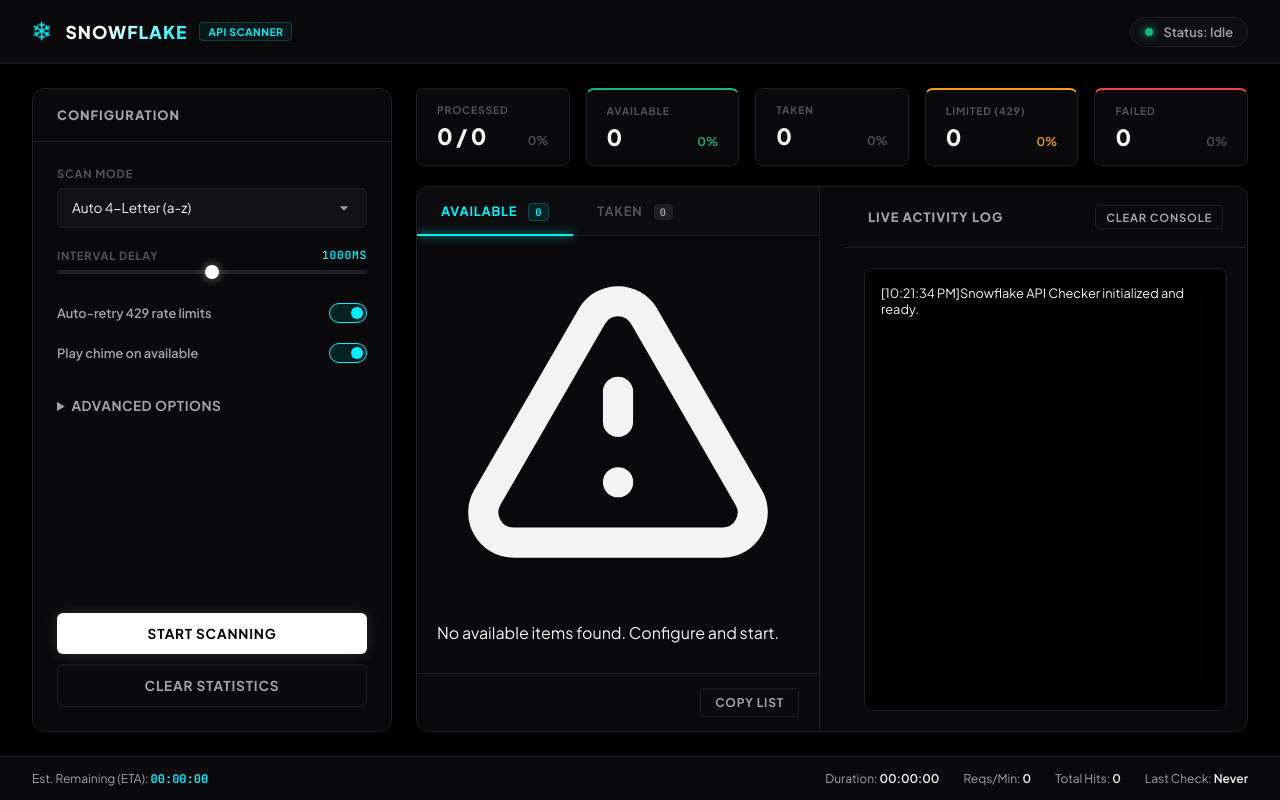
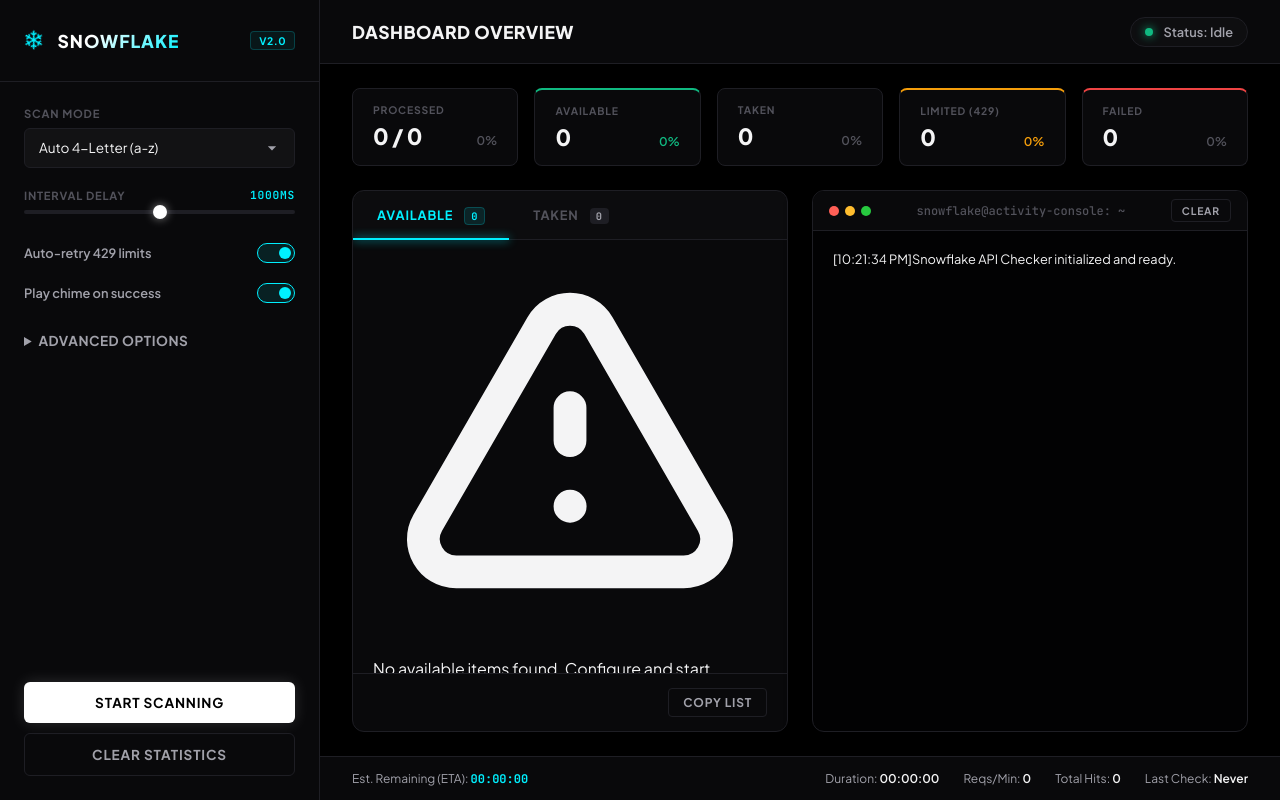
Before and after one commit to reganahom40-ship-it/best-4l-checker, a website: page public/index.html in a window 1280 px wide. Drawn offline with nearby package versions, Linux system fonts and the light colour scheme.

Commit message:
implement sidebar layout structure in HTML, direct fetch bypass logic to resolve NAT loopback on Render

```diff
--- a/public/index.html
+++ b/public/index.html
@@ -9,8 +9,6 @@
   <link rel="preconnect" href="https://fonts.googleapis.com">
   <link rel="preconnect" href="https://fonts.gstatic.com" crossorigin>
   <link href="https://fonts.googleapis.com/css2?family=Plus+Jakarta+Sans:wght@400;500;600;700;800&family=JetBrains+Mono:wght@400;500;600;700&display=swap" rel="stylesheet">
-
-  <script src="https://cdn.jsdelivr.net/npm/chart.js"></script>
 
   <style>
     :root {
@@ -46,22 +44,38 @@
       background-color: var(--bg-black);
       color: var(--text-primary);
       display: flex;
-      flex-direction: column;
       height: 100vh;
       overflow: hidden;
       -webkit-font-smoothing: antialiased;
       -moz-osx-font-smoothing: grayscale;
     }
 
-    /* TOP HEADER BAR */
-    nav {
-      height: 64px;
+    /* MAIN CONTAINER: SIDEBAR + CONTENT */
+    .app-wrapper {
+      display: flex;
+      width: 100%;
+      height: 100%;
+      overflow: hidden;
+    }
+
+    /* LEFT SIDEBAR */
+    aside {
+      width: 320px;
+      background: var(--bg-card);
+      border-right: 1px solid var(--border-color);
+      display: flex;
+      flex-direction: column;
+      flex-shrink: 0;
+      overflow-y: auto;
+      box-shadow: 4px 0 24px rgba(0, 0, 0, 0.8);
+    }
+
+    .brand-section {
+      padding: 24px;
       border-bottom: 1px solid var(--border-color);
       display: flex;
       align-items: center;
       justify-content: space-between;
-      padding: 0 32px;
-      background: var(--bg-card);
     }
 
     .brand {
@@ -99,6 +113,42 @@
       text-transform: uppercase;
     }
 
+    .sidebar-body {
+      padding: 24px;
+      display: flex;
+      flex-direction: column;
+      gap: 20px;
+      flex: 1;
+    }
+
+    /* MAIN RIGHT PANEL */
+    main {
+      flex: 1;
+      display: flex;
+      flex-direction: column;
+      overflow: hidden;
+      background: var(--bg-black);
+    }
+
+    /* TOP HEADER */
+    header {
+      height: 64px;
+      border-bottom: 1px solid var(--border-color);
+      display: flex;
+      align-items: center;
+      justify-content: space-between;
+      padding: 0 32px;
+      background: var(--bg-card);
+      flex-shrink: 0;
+    }
+
+    .header-title h2 {
+      font-size: 1.10rem;
+      font-weight: 800;
+      letter-spacing: 0.5px;
+      text-transform: uppercase;
+    }
+
     .status-indicator {
       display: flex;
       align-items: center;
@@ -126,20 +176,73 @@
       animation: pulse 1.2s infinite;
     }
 
-    /* DASHBOARD WRAPPER */
-    .dashboard {
+    /* MAIN CONTENT VIEW */
+    .view-content {
       flex: 1;
+      padding: 24px 32px;
       display: grid;
-      grid-template-columns: 360px 1fr;
+      grid-template-rows: auto 1fr;
       gap: 24px;
-      padding: 24px 32px 24px 32px;
       overflow: hidden;
     }
 
-    @media (max-width: 950px) {
-      .dashboard {
-        grid-template-columns: 1fr;
+    /* TOP METRICS ROW */
+    .metrics-row {
+      display: grid;
+      grid-template-columns: repeat(5, 1fr);
+      gap: 16px;
     }
+
+    .metric-card {
+      background: var(--bg-card);
+      border: 1px solid var(--border-color);
+      border-radius: 8px;
+      padding: 14px 20px;
+      display: flex;
+      flex-direction: column;
+      gap: 6px;
+      box-shadow: 0 4px 12px rgba(0, 0, 0, 0.4);
+    }
+
+    .metric-card.available { border-top: 2px solid var(--success); }
+    .metric-card.rate-limited { border-top: 2px solid var(--warning); }
+    .metric-card.failed { border-top: 2px solid var(--danger); }
+
+    .metric-lbl {
+      font-size: 0.65rem;
+      font-weight: 700;
+      color: var(--text-muted);
+      text-transform: uppercase;
+      letter-spacing: 0.8px;
+    }
+
+    .metric-data-row {
+      display: flex;
+      align-items: baseline;
+      justify-content: space-between;
+    }
+
+    .metric-val {
+      font-size: 1.4rem;
+      font-weight: 800;
+      letter-spacing: -0.5px;
+    }
+
+    .metric-pct {
+      font-size: 0.75rem;
+      font-weight: 600;
+      color: var(--text-muted);
+    }
+
+    .metric-card.available .metric-pct { color: var(--success); }
+    .metric-card.rate-limited .metric-pct { color: var(--warning); }
+
+    /* LAYOUT: SPLIT DISPLAY PANELS */
+    .display-layout {
+      display: grid;
+      grid-template-columns: 1fr 1fr;
+      gap: 24px;
+      overflow: hidden;
     }
 
     /* CARD STRUCTURE */
@@ -159,6 +262,7 @@
       display: flex;
       align-items: center;
       justify-content: space-between;
+      flex-shrink: 0;
     }
 
     .card-header h3 {
@@ -167,15 +271,6 @@
       text-transform: uppercase;
       letter-spacing: 1px;
       color: var(--text-secondary);
-    }
-
-    .card-body {
-      padding: 24px;
-      flex: 1;
-      overflow-y: auto;
-      display: flex;
-      flex-direction: column;
-      gap: 20px;
     }
 
     /* INPUTS & SELECTS */
@@ -398,84 +493,12 @@
       background: rgba(255, 255, 255, 0.02);
     }
 
-    /* RIGHT COLUMN LAYOUT */
-    .main-panel {
-      display: grid;
-      grid-template-rows: auto 1fr;
-      gap: 20px;
-      overflow: hidden;
-    }
-
-    /* TOP METRICS ROW */
-    .metrics-row {
-      display: grid;
-      grid-template-columns: repeat(5, 1fr);
-      gap: 16px;
-    }
-
-    .metric-card {
-      background: var(--bg-card);
-      border: 1px solid var(--border-color);
-      border-radius: 8px;
-      padding: 14px 20px;
-      display: flex;
-      flex-direction: column;
-      gap: 6px;
-      box-shadow: 0 4px 12px rgba(0, 0, 0, 0.4);
-    }
-
-    .metric-card.available { border-top: 2px solid var(--success); }
-    .metric-card.rate-limited { border-top: 2px solid var(--warning); }
-    .metric-card.failed { border-top: 2px solid var(--danger); }
-
-    .metric-lbl {
-      font-size: 0.65rem;
-      font-weight: 700;
-      color: var(--text-muted);
-      text-transform: uppercase;
-      letter-spacing: 0.8px;
-    }
-
-    .metric-data-row {
-      display: flex;
-      align-items: baseline;
-      justify-content: space-between;
-    }
-
-    .metric-val {
-      font-size: 1.4rem;
-      font-weight: 800;
-      letter-spacing: -0.5px;
-    }
-
-    .metric-pct {
-      font-size: 0.75rem;
-      font-weight: 600;
-      color: var(--text-muted);
-    }
-
-    .metric-card.available .metric-pct { color: var(--success); }
-    .metric-card.rate-limited .metric-pct { color: var(--warning); }
-
-    /* CONTENT DISPLAY PANELS (SPLIT GRID) */
-    .display-layout {
-      display: grid;
-      grid-template-columns: 1fr 1fr;
-      gap: 24px;
-      overflow: hidden;
-    }
-
-    @media (max-width: 800px) {
-      .display-layout {
-        grid-template-columns: 1fr;
-      }
-    }
-
     /* TAB CONTROL & LISTS */
     .tab-nav {
       display: flex;
       border-bottom: 1px solid var(--border-color);
       background: rgba(255, 255, 255, 0.01);
+      flex-shrink: 0;
     }
 
     .tab-link {
@@ -537,7 +560,7 @@
     }
 
     .list-row {
-      background: rgba(255, 255, 255, 0.02);
+      background: rgba(255, 255, 255, 0.015);
       border: 1px solid var(--border-color);
       border-radius: 6px;
       padding: 12px 16px;
@@ -550,7 +573,7 @@
 
     .list-row.available {
       border-left: 3px solid var(--success);
-      box-shadow: inset 4px 0 0 rgba(16, 185, 129, 0.05);
+      box-shadow: inset 4px 0 0 rgba(16, 185, 129, 0.02);
     }
 
     .list-row.taken {
@@ -597,21 +620,62 @@
       opacity: 0.15;
     }
 
-    /* TERMINAL CONSOLE PANEL */
+    /* PREMIUM TERMINAL MOCKUP */
+    .terminal-container {
+      display: flex;
+      flex-direction: column;
+      height: 100%;
+      background: #020203;
+      border: 1px solid var(--border-color);
+      border-radius: 12px;
+      overflow: hidden;
+      box-shadow: 0 4px 24px rgba(0, 0, 0, 0.8);
+    }
+
+    .terminal-header {
+      height: 40px;
+      background: #09090b;
+      border-bottom: 1px solid var(--border-color);
+      display: flex;
+      align-items: center;
+      justify-content: space-between;
+      padding: 0 16px;
+      flex-shrink: 0;
+      user-select: none;
+    }
+
+    .terminal-dots {
+      display: flex;
+      gap: 6px;
+    }
+
+    .terminal-dot {
+      width: 10px;
+      height: 10px;
+      border-radius: 50%;
+      background: var(--border-color);
+    }
+
+    .terminal-dot.red { background: #ff5f56; }
+    .terminal-dot.yellow { background: #ffbd2e; }
+    .terminal-dot.green { background: #27c93f; }
+
+    .terminal-title {
+      font-size: 0.75rem;
+      font-family: var(--font-mono);
+      color: var(--text-muted);
+      font-weight: 500;
+    }
+
     .terminal-console {
       flex: 1;
-      background: #020203;
-      border: 1px solid var(--border-color);
-      border-radius: 8px;
-      margin: 20px;
-      padding: 16px;
+      padding: 20px;
       font-family: var(--font-mono);
       font-size: 0.8rem;
       overflow-y: auto;
       display: flex;
       flex-direction: column;
       gap: 6px;
-      box-shadow: inset 0 0 20px rgba(0, 0, 0, 0.8);
     }
 
     .terminal-row {
@@ -675,29 +739,18 @@
 </head>
 <body>
 
-  <!-- TOP HEADER -->
-  <nav>
+  <div class="app-wrapper">
+    <!-- LEFT SIDEBAR: ALL CONFIGS -->
+    <aside>
+      <div class="brand-section">
         <div class="brand">
           <div class="brand-logo">❄</div>
           <div class="brand-name">Snowflake</div>
-      <div class="brand-tag">API Scanner</div>
+        </div>
+        <div class="brand-tag">v2.0</div>
       </div>
 
-    <div class="status-indicator">
-      <div class="status-dot" id="sysDot"></div>
-      <span id="sysStatusText">Status: Idle</span>
-    </div>
-  </nav>
-
-  <!-- DASHBOARD WRAPPER -->
-  <div class="dashboard">
-    <!-- LEFT SIDEBAR PANEL -->
-    <div class="card">
-      <div class="card-header">
-        <h3>Configuration</h3>
-      </div>
-
-      <div class="card-body">
+      <div class="sidebar-body">
         <div class="form-group">
           <label for="genMode">Scan Mode</label>
           <select id="genMode">
@@ -723,14 +776,14 @@
 
         <div style="display: flex; flex-direction: column; gap: 12px; margin-top: 5px;">
           <label class="toggle-row">
-            <span>Auto-retry 429 rate limits</span>
+            <span>Auto-retry 429 limits</span>
             <span class="switch">
               <input type="checkbox" id="autoRetry" checked>
               <span class="slider-switch"></span>
             </span>
           </label>
           <label class="toggle-row">
-            <span>Play chime on available</span>
+            <span>Play chime on success</span>
             <span class="switch">
               <input type="checkbox" id="soundAlert" checked>
               <span class="slider-switch"></span>
@@ -739,7 +792,7 @@
         </div>
 
         <!-- COLLAPSIBLE ACCORDION FOR ADVANCED SETTINGS -->
-        <details style="margin-top: 10px; cursor: pointer; font-size: 0.85rem; color: var(--text-secondary);">
+        <details style="margin-top: 5px; cursor: pointer; font-size: 0.85rem; color: var(--text-secondary);">
           <summary style="font-weight: 700; text-transform: uppercase; outline: none; user-select: none; letter-spacing: 0.5px;">
             Advanced Options
           </summary>
@@ -776,10 +829,24 @@
           <button id="btnReset" class="btn btn-secondary">Clear Statistics</button>
         </div>
       </div>
+    </aside>
+
+    <!-- RIGHT MAIN CONTENT SPACE -->
+    <main>
+      <!-- HEADER NAVBAR -->
+      <header>
+        <div class="header-title">
+          <h2>Dashboard Overview</h2>
         </div>
 
-    <!-- RIGHT DASHBOARD METRICS & CONSOLE -->
-    <div class="main-panel">
+        <div class="status-indicator">
+          <div class="status-dot" id="sysDot"></div>
+          <span id="sysStatusText">Status: Idle</span>
+        </div>
+      </header>
+
+      <!-- VIEW GRID CONTENT -->
+      <div class="view-content">
         <!-- TOP STATUS METRICS -->
         <div class="metrics-row">
           <div class="metric-card scanned">
@@ -823,10 +890,10 @@
           </div>
         </div>
 
-      <!-- RESULTS SPLIT GRID -->
-      <div class="card display-layout">
-        <!-- Results Panel (Left Half) -->
-        <div style="display: flex; flex-direction: column; height: 100%; border-right: 1px solid var(--border-color);">
+        <!-- RESULTS GRID VIEW -->
+        <div class="display-layout">
+          <!-- Results Tab List Panel (Left side) -->
+          <div class="card" style="height: 100%;">
             <div class="tab-nav">
               <button class="tab-link active" id="tab-available">
                 Available
@@ -841,29 +908,33 @@
             <div class="list-container" id="results-display-list">
               <div class="empty-state" id="list-empty-state">
                 <svg fill="none" stroke="currentColor" viewBox="0 0 24 24" xmlns="http://www.w3.org/2000/svg"><path stroke-linecap="round" stroke-linejoin="round" stroke-width="2" d="M12 9v2m0 4h.01m-6.938 4h13.856c1.54 0 2.502-1.667 1.732-3L13.732 4c-.77-1.333-2.694-1.333-3.464 0L3.34 16c-.77 1.333.192 3 1.732 3z"></path></svg>
-              <div>No results recorded. Select a mode and begin.</div>
+                <div>No results recorded. Configure and start.</div>
               </div>
             </div>
 
-          <div style="padding: 14px 20px; border-top: 1px solid var(--border-color); display: flex; justify-content: flex-end;">
+            <div style="padding: 14px 20px; border-top: 1px solid var(--border-color); display: flex; justify-content: flex-end; flex-shrink: 0;">
               <button id="btnExport" class="btn btn-secondary" style="width: auto; padding: 6px 14px; font-size: 0.75rem; border-radius: 4px;">Copy list</button>
             </div>
           </div>
 
-        <!-- Terminal Console Panel (Right Half) -->
-        <div style="display: flex; flex-direction: column; height: 100%;">
-          <div class="card-header">
-            <h3>Live Activity Log</h3>
-            <button id="btnClearLogs" class="btn btn-secondary" style="width: auto; padding: 4px 10px; font-size: 0.7rem; border-radius: 4px;">Clear Console</button>
+          <!-- Terminal Activity Log Panel (Right side) -->
+          <div class="terminal-container">
+            <div class="terminal-header">
+              <div class="terminal-dots">
+                <span class="terminal-dot red"></span>
+                <span class="terminal-dot yellow"></span>
+                <span class="terminal-dot green"></span>
+              </div>
+              <span class="terminal-title">snowflake@activity-console: ~</span>
+              <button id="btnClearLogs" class="btn btn-secondary" style="width: auto; padding: 4px 10px; font-size: 0.65rem; border-radius: 4px; border: 1px solid var(--border-color);">Clear</button>
             </div>
 
             <div id="logContent" class="terminal-console"></div>
           </div>
         </div>
       </div>
-  </div>
 
-  <!-- STATUS FOOTER BAR -->
+      <!-- FOOTER STATS METRIC BAR -->
       <footer>
         <div style="display: flex; align-items: center; gap: 15px;">
           <span>Est. Remaining (ETA): <span class="footer-highlight" id="lblETA">00:00:00</span></span>
@@ -876,6 +947,8 @@
           <div>Last Check: <span class="footer-val" id="lblLastCheck">Never</span></div>
         </div>
       </footer>
+    </main>
+  </div>
 
   <script src="app.js"></script>
 </body>
```
Also changed, not shown: public/app.js (+34 -1 lines). Lines whose indentation alone changed are shown as unchanged.
